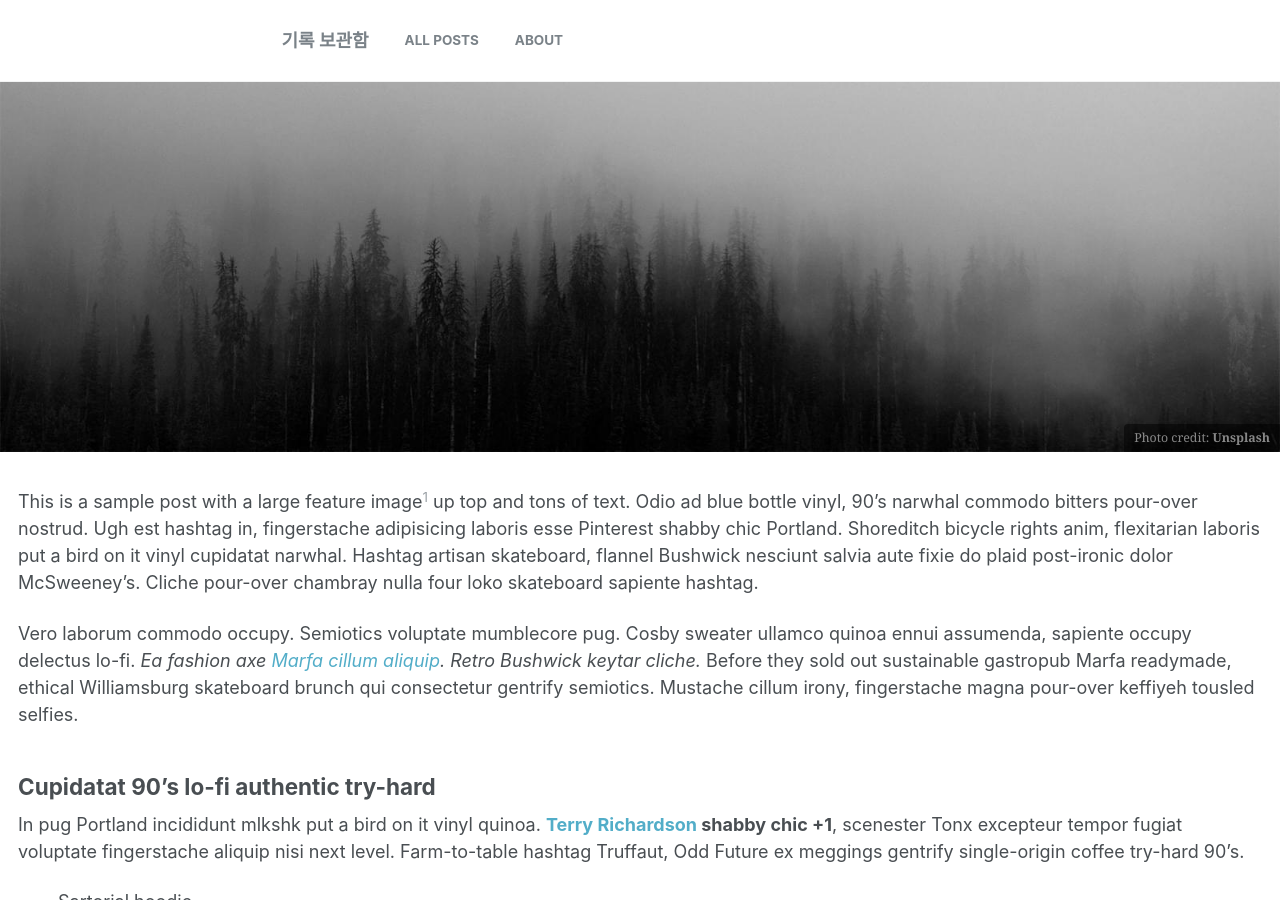
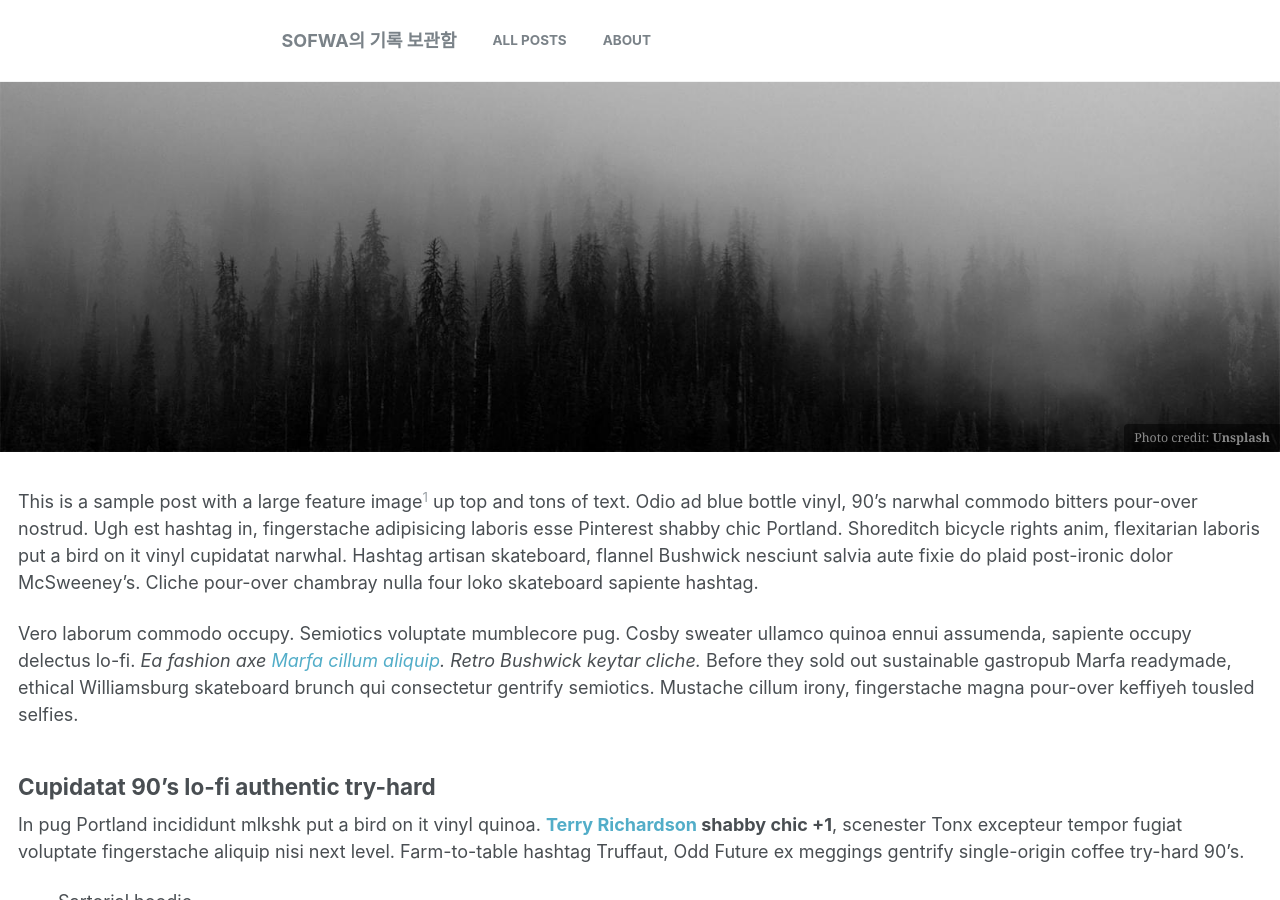
Before and after one commit to SofWa/custom-minimal-mistakes, a Jekyll site: the page built from _pages/home.md, in a window 1280 px wide and 900 px high. Built offline with Jekyll 4.4.1, drawn with Linux system fonts in a browser that asks for light colours.

Commit message:
Update _config.yml

```diff
--- a/_config.yml
+++ b/_config.yml
@@ -7,7 +7,7 @@
 
 # Site Settings
 locale                   : "ko-KR"
-title                    : "기록 보관함"
+title                    : "SofWa의 기록 보관함"
 title_separator          : "|"
 name                     : &name "SofWa"
 description              : &description "SofWa's Blog"
```
